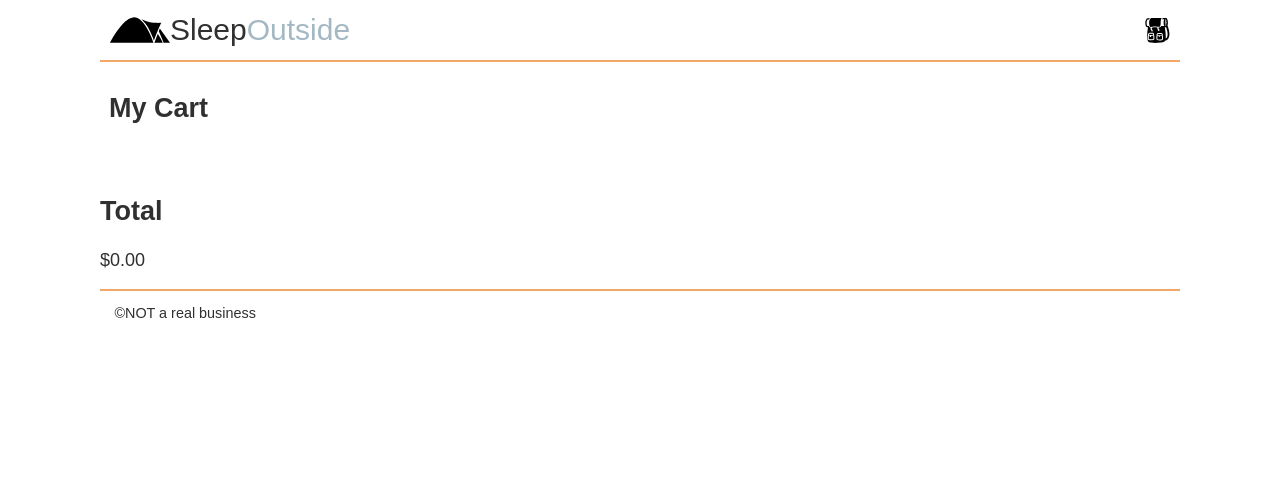
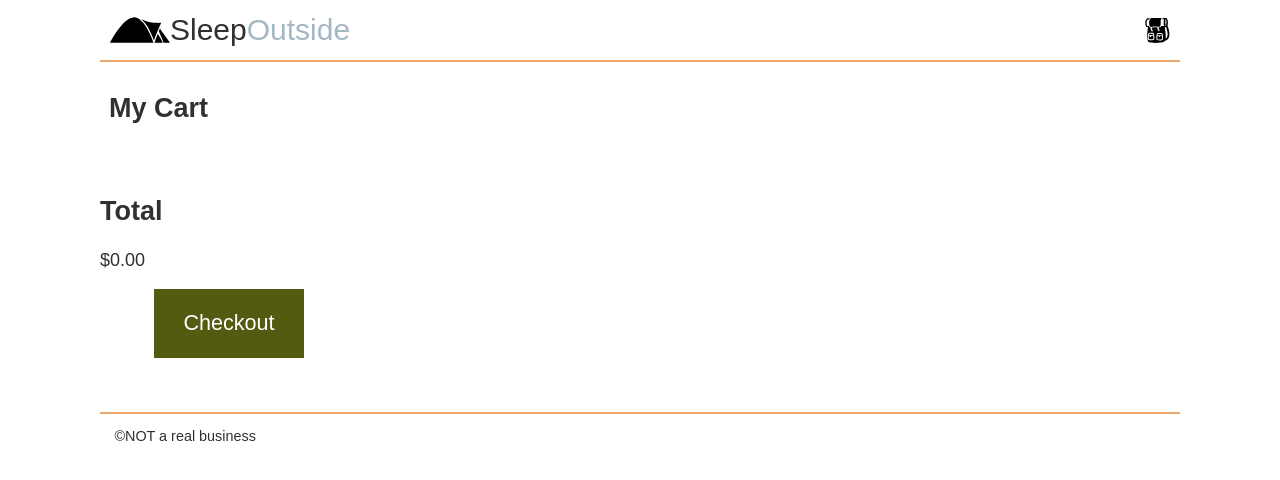
Before and after one commit to NicholasBoss/wdd330-team2, a website: page src/cart/index.html in a window 1280 px wide. Drawn offline with Linux system fonts and the light colour scheme.

Commit message:
added checkout button

```diff
--- a/src/cart/index.html
+++ b/src/cart/index.html
@@ -96,6 +96,8 @@
         <h2>Total</h2>
         <p id="total-price">$0.00</p>
       </section>
+
+      <a class="navBtnLeft" href="checkout.html">Checkout</a>
     </main>
 
     <footer>&copy;NOT a real business</footer>
--- a/src/css/style.css
+++ b/src/css/style.css
@@ -81,7 +81,7 @@ header {
   color: var(--tertiary-color);
 }
 
-button {
+button, .navBtnLeft {
   padding: 0.5em 2em;
   background-color: var(--secondary-color);
   color: white;
@@ -90,6 +90,14 @@ button {
   border: 0;
   font-size: var(--large-font);
   cursor: pointer;
+}
+.navBtnLeft {
+  text-decoration: none;
+  max-width: 150px;
+  text-align: center;
+  padding: 2%;
+  margin-left: 5%;
+  margin-bottom: 5%;
 }
 .divider {
   border-bottom: 2px solid var(--primary-color);
```
